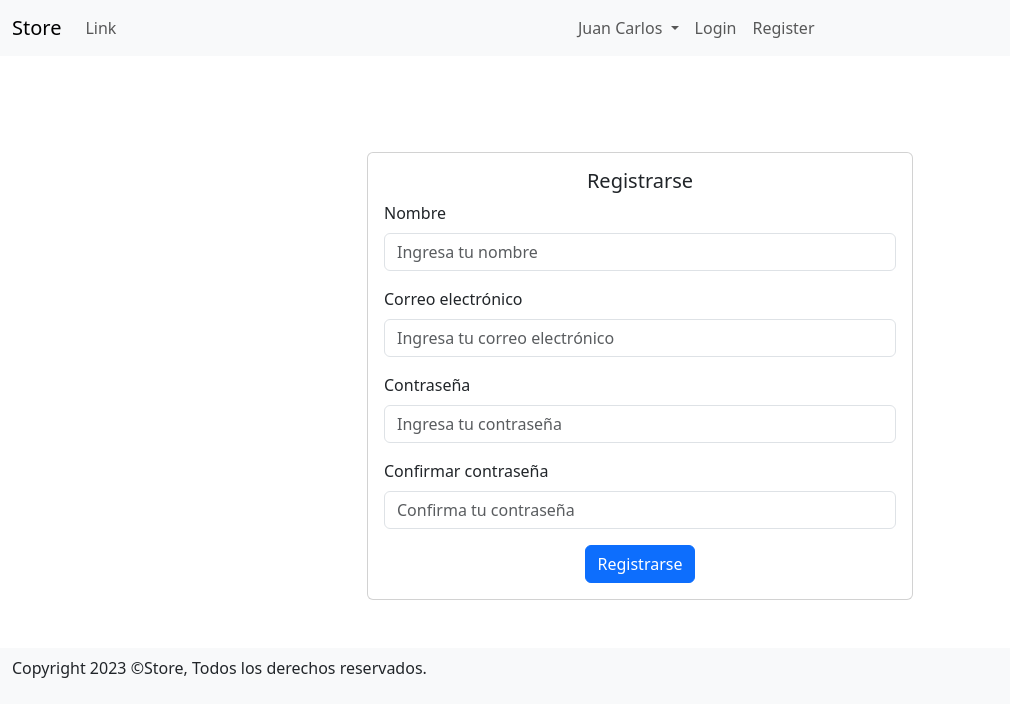
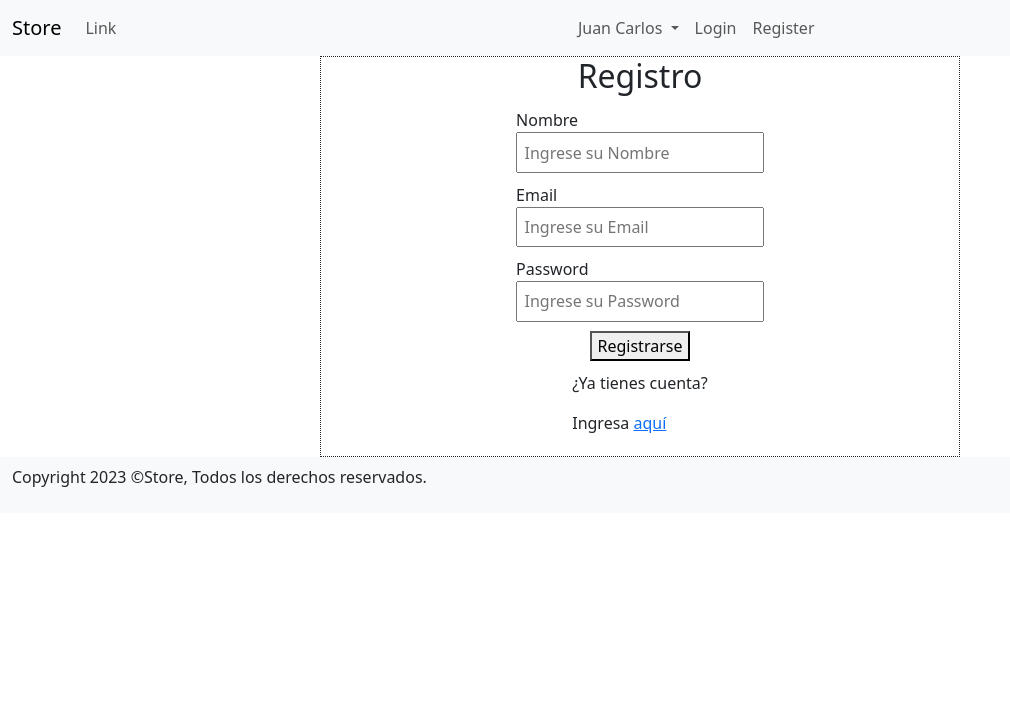
Before and after one commit to BIT-BootCamp-FullStack-MEAN-202305/FrontEnd-API-Rest-Ecommerce-, an Angular app: page /register in a window 1280 px wide. Shown: the top 716 px of the page, without its empty margins (0-1010 px from the left). Built offline with nearby package versions, Linux system fonts and the light colour scheme.

Commit message:
[$] (login/register).component: Cambia View

```diff
--- a/src/app/components/login/login.component.html
+++ b/src/app/components/login/login.component.html
@@ -1,24 +1,30 @@
-<div class="container mt-5">
-    <div class="row justify-content-center">
-        <div class="col-md-6 m-5">
-            <div class="card">
-                <div class="card-body">
-                    <h5 class="card-title text-center">Iniciar sesión</h5>
-                    <form>
-                        <div class="mb-3">
-                            <label for="email" class="form-label">Correo electrónico</label>
-                            <input type="email" class="form-control" id="email" placeholder="Ingresa tu correo electrónico" required>
-                        </div>
-                        <div class="mb-3">
-                            <label for="password" class="form-label">Contraseña</label>
-                            <input type="password" class="form-control" id="password" placeholder="Ingresa tu contraseña" required>
-                        </div>
-                            <div class="text-center">
-                            <button type="submit" class="btn btn-primary">Iniciar sesión</button>
-                        </div>
-                    </form>
-                </div>
-            </div>
-        </div>
+<form class="form form-auth form-login">
+    <h2>Login</h2>
+    <div class="field">
+      <label for="email">Email</label>
+      <input
+        id="email"
+        class="input-field"
+        type="email"
+        name="email"
+        placeholder="Ingrese su Email"
+      />
     </div>
-</div>
+    <div class="field">
+      <label for="password">Password</label>
+      <input
+        id="password"
+        class="input-field"
+        type="password"
+        name="password"
+        placeholder="Ingrese su Password"
+      />
+    </div>
+    <div class="field">
+      <button type="submit">Ingresar</button>
+    </div>
+    <div class="field">
+      <p>¿No tienes cuenta?</p>
+      <p>Crea una <a routerLink="/auth/register">aquí</a></p>
+    </div>
+  </form>
--- a/src/app/components/register/register.component.html
+++ b/src/app/components/register/register.component.html
@@ -1,31 +1,40 @@
-<div class="container mt-5">
-        <div class="row justify-content-center">
-            <div class="col-md-6 m-5">
-                <div class="card">
-                    <div class="card-body">
-                        <h5 class="card-title text-center">Registrarse</h5>
-                        <form>
-                        <div class="mb-3">
-                            <label for="name" class="form-label">Nombre</label>
-                            <input type="text" class="form-control" id="name" placeholder="Ingresa tu nombre" required>
-                        </div>
-                        <div class="mb-3">
-                            <label for="email" class="form-label">Correo electrónico</label>
-                            <input type="email" class="form-control" id="email" placeholder="Ingresa tu correo electrónico" required>
-                        </div>
-                        <div class="mb-3">
-                            <label for="password" class="form-label">Contraseña</label>
-                            <input type="password" class="form-control" id="password" placeholder="Ingresa tu contraseña" required>
-                        </div>
-                        <div class="mb-3">
-                            <label for="confirm-password" class="form-label">Confirmar contraseña</label>
-                            <input type="password" class="form-control" id="confirm-password" placeholder="Confirma tu contraseña" required>
-                        </div>
-                        <div class="text-center">
-                            <button type="submit" class="btn btn-primary">Registrarse</button>
-                        </div>
-                    </form>
-                </div>
-            </div>
-        </div>
+<form class="form form-auth form-login">
+    <h2>Registro</h2>
+    <div class="field">
+      <label for="nombre">Nombre</label>
+      <input
+        id="nombre"
+        class="input-field"
+        type="text"
+        name="nombre"
+        placeholder="Ingrese su Nombre"
+      />
     </div>
+    <div class="field">
+      <label for="email">Email</label>
+      <input
+        id="email"
+        class="input-field"
+        type="email"
+        name="email"
+        placeholder="Ingrese su Email"
+      />
+    </div>
+    <div class="field">
+      <label for="password">Password</label>
+      <input
+        id="password"
+        class="input-field"
+        type="password"
+        name="password"
+        placeholder="Ingrese su Password"
+      />
+    </div>
+    <div class="field">
+      <button type="submit">Registrarse</button>
+    </div>
+    <div class="field">
+      <p>¿Ya tienes cuenta?</p>
+      <p>Ingresa <a routerLink="/auth/login">aquí</a></p>
+    </div>
+  </form>
--- a/src/styles.css
+++ b/src/styles.css
@@ -1,6 +1,22 @@
 /* You can add global styles to this file, and also import other style files */
 @import url('https://fonts.googleapis.com/css2?family=VT323&display=swap');
 
-/* li {
-    font-family: 'VT323', monospace;
-} */
+.form-auth {
+    max-width: 50%;
+    border: 1px dotted;
+    display: flex;
+    flex-direction: column;
+    justify-content: center;
+    align-items: center;
+    margin: 0 auto;
+  }
+
+  .form-auth .field {
+    display: flex;
+    flex-direction: column;
+    margin: 0.3rem 0;
+  }
+
+  .form .input-field {
+    padding: 0.4rem;
+  }
```
